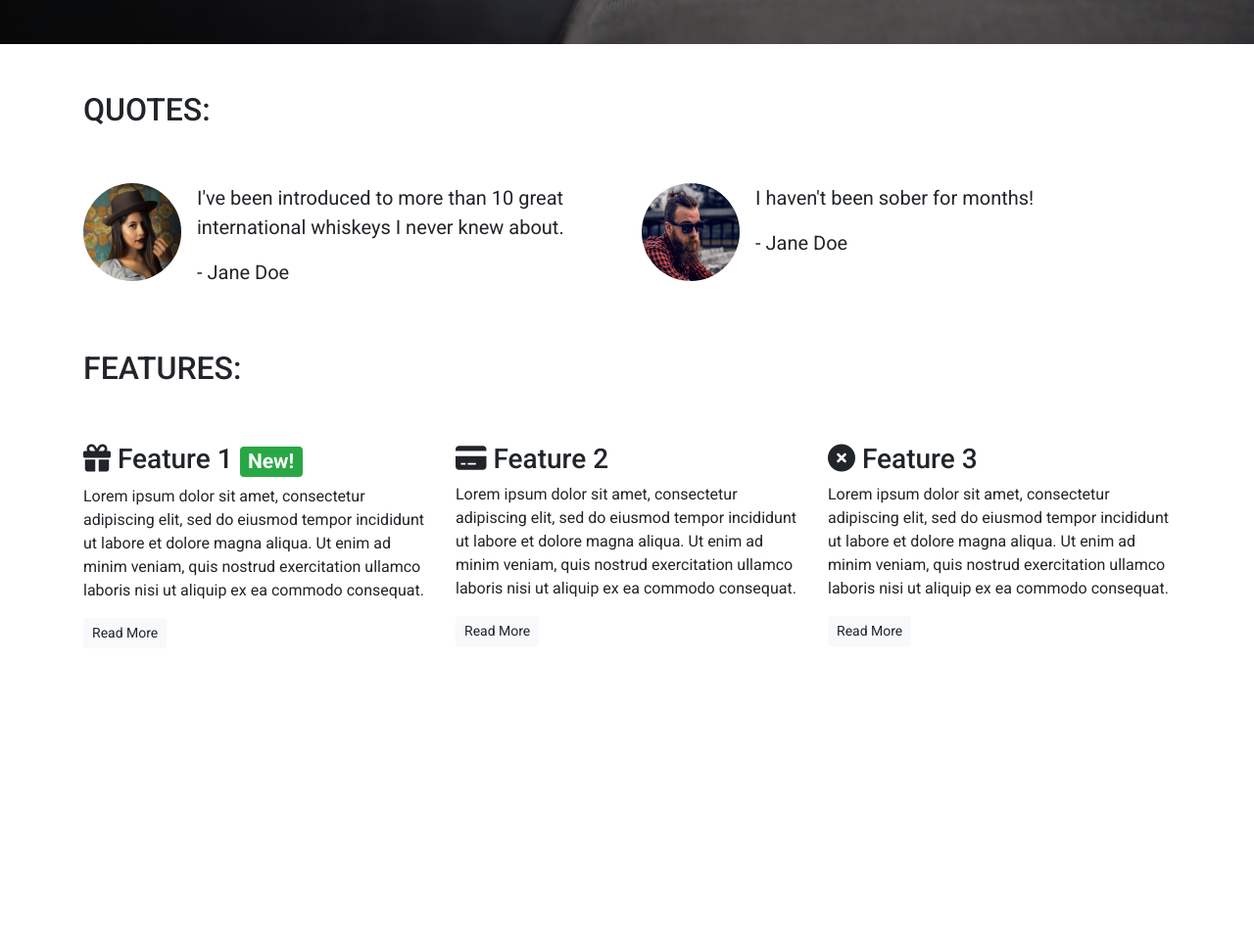
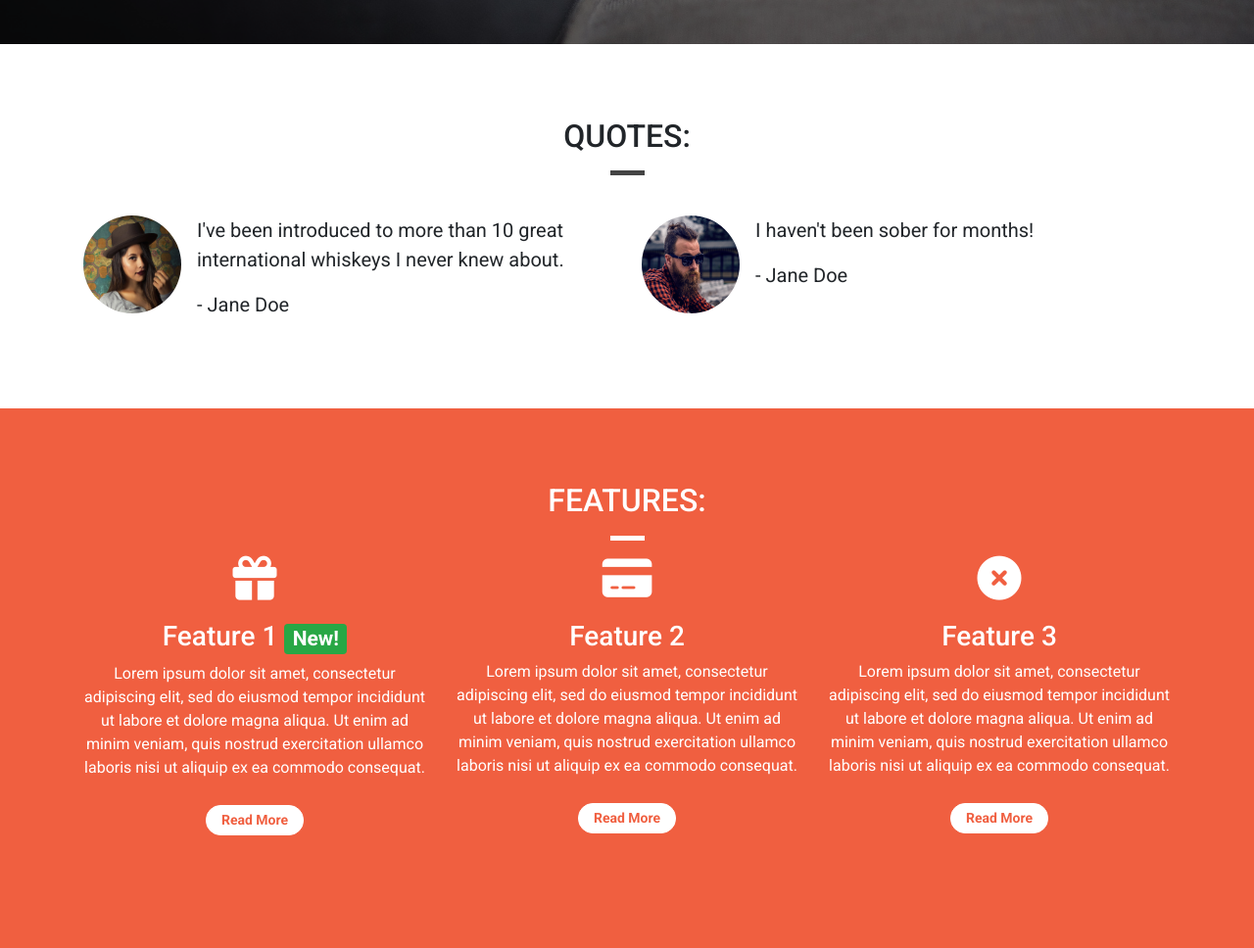
Before and after one commit to MrMarlonM/get-started-with-bootstrap, a plain HTML site: page index.html in a window 1280 px wide. Shown: the part 755-1723 px from the top of the page at 98% size. Before the commit the page ends 1433 px from the top, so only its background shows below. Drawn offline with nearby package versions, Linux system fonts and the light colour scheme.

Commit message:
Add custom styling to quotes and features section

```diff
--- a/css/style.css
+++ b/css/style.css
@@ -1,5 +1,12 @@
 body {
     font-family: "Roboto", sans-serif;
+}
+
+.container-wrapper {}
+
+.container-wrapper--red {
+    background-color:#f05f40;
+    color: white;
 }
 
 .alert-container {
@@ -49,20 +56,49 @@ body {
 
 .features-container {}
 
+/*Page Headers*/
+
+.page-header {
+    margin-bottom: 0;
+    border-bottom: 0;
+    text-align: center;
+}
+
+.page-header h2 {
+    margin-top: 0;
+}
+
+.quotes .page-header {
+    margin-bottom: 25px;
+}
+
 /*Block dividers*/
 .block-divider {
     width: 75px;
     height: 5px;
     border: 0;
+    background-color: #444;
 }
 
 .block-divider--orange {
     background-color: #cb8300;
 }
 
+.block-divider--white {
+    background-color: white;
+}
+
 .block-divider--short {
     width: 35px;
 }
+
+/*Content containers*/
+
+.content-container {
+    padding-top: 75px;
+    padding-bottom: 75px;
+}
+
 /*Navbar*/
 
 .navalert-container {
@@ -137,3 +173,32 @@ body {
     background-color: #eb3007;
     border-color: #eb3007;
 }
+
+.feature {
+    text-align: center;
+    margin-bottom: 40px;
+}
+
+.feature i {
+    margin-bottom: 20px;
+    font-size: 45px;
+    line-height: 45px;
+}
+
+.feature .btn {
+    background-color: white;
+    border-color: white;
+    border-radius: 15px;
+    min-width: 100px;
+    font-weight: bold;
+    margin-top: 10px;
+    color: #f05f40;
+}
+
+.feature .btn:hover,
+.feature .btn:active,
+.feature .btn:focus,
+.feature .btn:active:focus {
+    background-color: lightgray;
+    border-color: lightgray;
+}
--- a/index.html
+++ b/index.html
@@ -85,11 +85,13 @@
     </div>
 
     <!-- Quotes -->
-    <div class="container quotes-container">
+    <div class="container-wrapper">
+        <div class="container quotes-container content-container">
             <section class="quotes">
                 <div class="row">
-                <div class="col-12 my-5">
+                    <div class="col-12 page-header">
                         <h2 class="text-uppercase">Quotes:</h2>
+                        <hr class="block-divider block-divider--short">
                     </div>
                 </div>
                 <div class="row">
@@ -100,7 +102,8 @@
                             </div>
                             <div class="media-body">
                                 <blockquote class="blockquote">
-                                <p>I've been introduced to more than 10 great international whiskeys I never knew about.
+                                    <p>I've been introduced to more than 10 great international whiskeys I never knew
+                                        about.
                                     </p>
                                     <p>- Jane Doe</p>
                                 </blockquote>
@@ -124,46 +127,56 @@
             </section>
             <!-- /.quotes -->
         </div>
+    </div>
 
     <!-- Features -->
-    <div class="container features-container">
+    <div class="container-wrapper container-wrapper--red">
+        <div class="container features-container content-container">
             <section class="features">
                 <div class="row">
-                <div class="col-12 my-5">
+                    <div class="col-12 page-header">
                         <h2 class="text-uppercase">Features:</h2>
+                        <hr class="block-divider block-divider--short block-divider--white">
                     </div>
                 </div>
                 <div class="row">
                     <div class="col-12 col-md-6 col-lg-4">
                         <div class="feature">
-                        <h3><i class="fa-solid fa-gift d-none d-sm-inline"></i> Feature 1 <span
+                            <h3><i class="fa-solid fa-gift d-none d-sm-block"></i> Feature 1 <span
                                     class="badge badge-success">New!</span></h3>
-                        <p>Lorem ipsum dolor sit amet, consectetur adipiscing elit, sed do eiusmod tempor incididunt ut
-                            labore et dolore magna aliqua. Ut enim ad minim veniam, quis nostrud exercitation ullamco
+                            <p>Lorem ipsum dolor sit amet, consectetur adipiscing elit, sed do eiusmod tempor incididunt
+                                ut
+                                labore et dolore magna aliqua. Ut enim ad minim veniam, quis nostrud exercitation
+                                ullamco
                                 laboris nisi ut aliquip ex ea commodo consequat.</p>
                             <p><a class="btn btn-sm btn-light" href="">Read More</a></p>
                         </div>
                     </div>
                     <div class="col-12 col-md-6 col-lg-4">
                         <div class="feature">
-                        <h3><i class="fa-solid fa-credit-card d-none d-sm-inline"></i> Feature 2</h3>
-                        <p>Lorem ipsum dolor sit amet, consectetur adipiscing elit, sed do eiusmod tempor incididunt ut
-                            labore et dolore magna aliqua. Ut enim ad minim veniam, quis nostrud exercitation ullamco
+                            <h3><i class="fa-solid fa-credit-card d-none d-sm-block"></i> Feature 2</h3>
+                            <p>Lorem ipsum dolor sit amet, consectetur adipiscing elit, sed do eiusmod tempor incididunt
+                                ut
+                                labore et dolore magna aliqua. Ut enim ad minim veniam, quis nostrud exercitation
+                                ullamco
                                 laboris nisi ut aliquip ex ea commodo consequat.</p>
                             <p><a class="btn btn-sm btn-light" href="">Read More</a></p>
                         </div>
                     </div>
                     <div class="col-12 d-md-none d-lg-block col-lg-4">
                         <div class="feature">
-                        <h3><i class="fa-solid fa-circle-xmark d-none d-sm-inline"></i> Feature 3</h3>
-                        <p>Lorem ipsum dolor sit amet, consectetur adipiscing elit, sed do eiusmod tempor incididunt ut
-                            labore et dolore magna aliqua. Ut enim ad minim veniam, quis nostrud exercitation ullamco
+                            <h3><i class="fa-solid fa-circle-xmark d-none d-sm-block"></i> Feature 3</h3>
+                            <p>Lorem ipsum dolor sit amet, consectetur adipiscing elit, sed do eiusmod tempor incididunt
+                                ut
+                                labore et dolore magna aliqua. Ut enim ad minim veniam, quis nostrud exercitation
+                                ullamco
                                 laboris nisi ut aliquip ex ea commodo consequat.</p>
                             <p><a class="btn btn-sm btn-light" href="">Read More</a></p>
                         </div>
                     </div>
                 </div>
             </section>
+        </div>
     </div>
     <!-- /.features -->
     <div class="modal" tabindex="-1" role="dialog" id="signUpModal">
```
Lines whose indentation alone changed are shown as unchanged.
